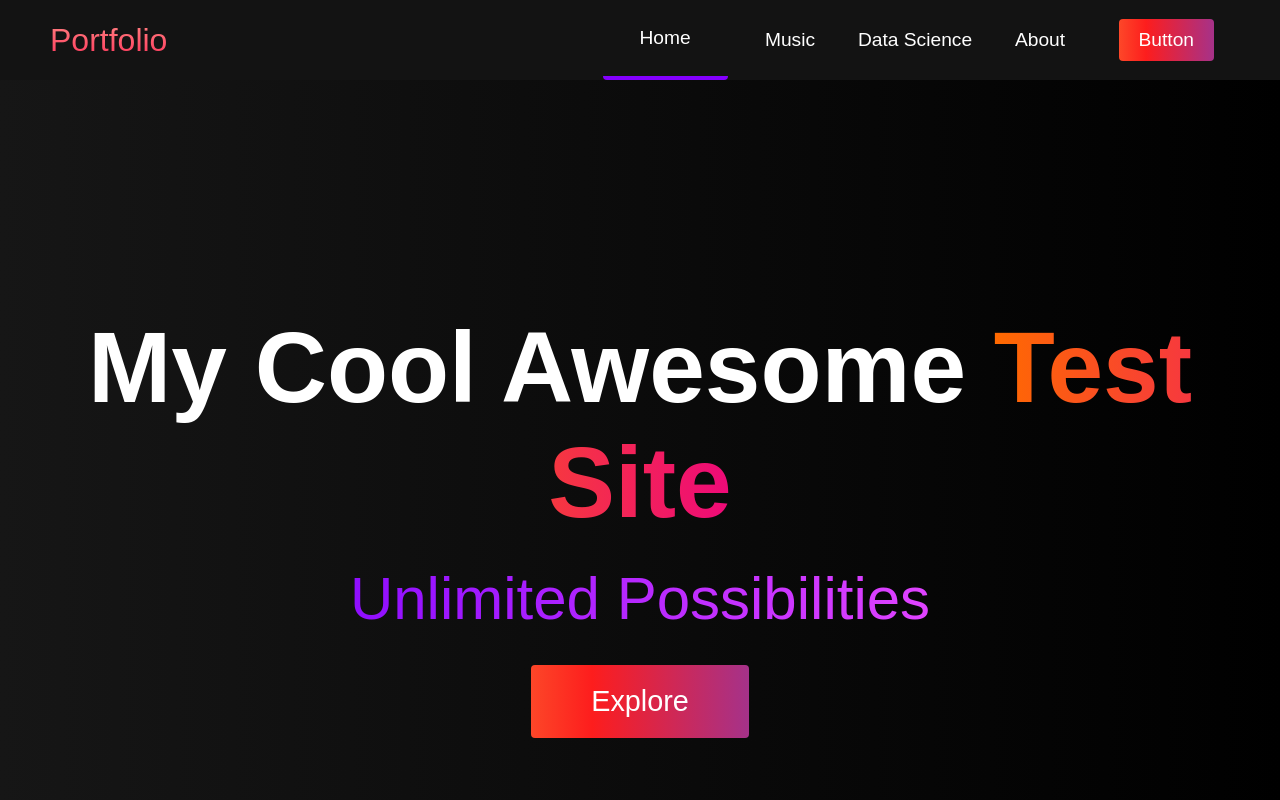
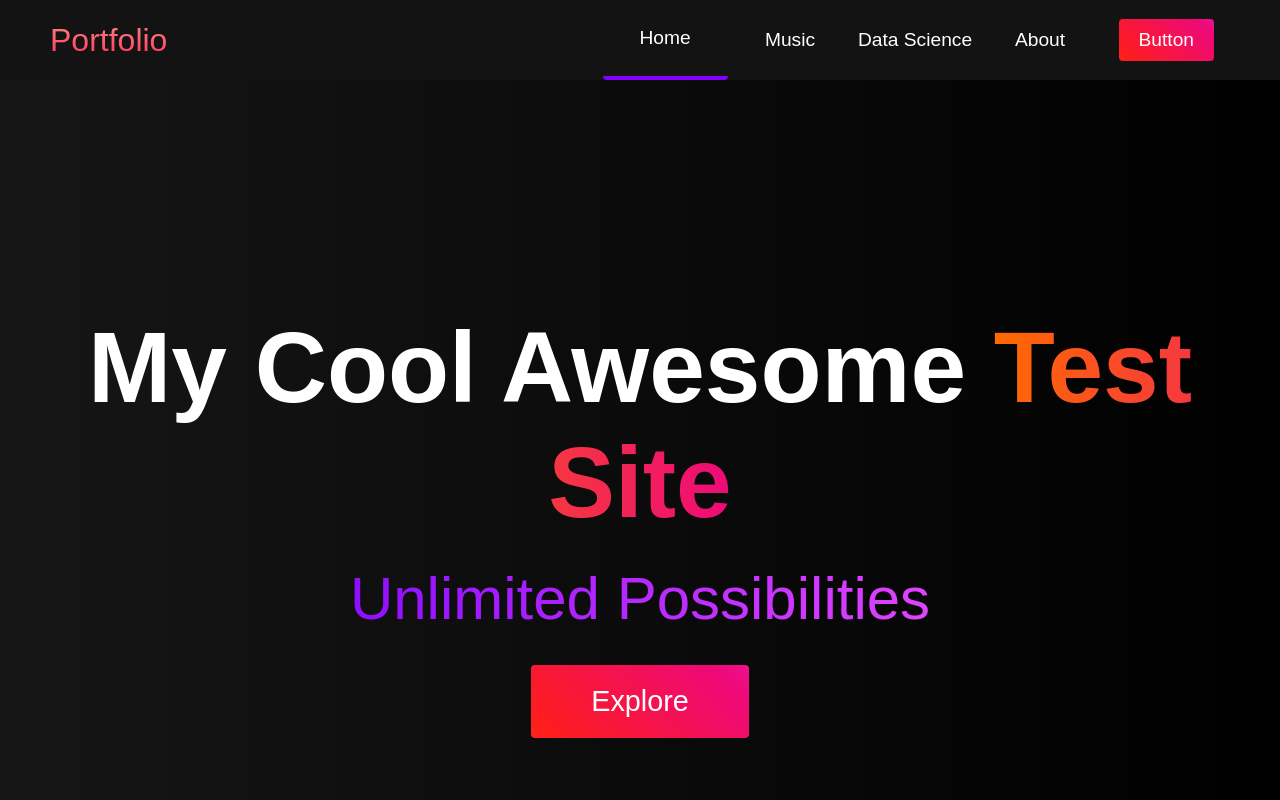
Before and after one commit to InfinityBowman/Website-Test, a plain HTML site: page index.html in a window 1280 px wide. Shown: the top 800 px of the page. Drawn offline with Linux system fonts and the light colour scheme.

Commit message:
Fixed gradient animations, added a slide in for unlimited possiblities text

```diff
--- a/index.html
+++ b/index.html
@@ -5,7 +5,7 @@
     <meta charset="UTF-8" />
     <meta name="viewport" content="width=device-width, initial-scale=1.0" />
     <title>My Website</title>
-    <link rel="stylesheet" href="styles.css" />
+    <link rel="stylesheet" href="/stylesheets/styles.css" />
   </head>
   <body>
     <!-- Navbar Section -->
@@ -43,7 +43,7 @@
       <div class="hero__container">
         <h1 class="hero__heading">My Cool Awesome <span>Test Site</span></h1>
         <p class="hero__description">Unlimited Possibilities</p>
-        <button class="main__btn"><a href="#">Explore</a></button>
+        <button class="main__btn"><a href="#about">Explore</a></button>
       </div>
     </div>
 
--- a/js/app.js
+++ b/js/app.js
@@ -1,44 +1,43 @@
-const menu = document.querySelector('#mobile-menu');
-const menuLinks = document.querySelector('.navbar__menu');
-const navLogo = document.querySelector('#navbar__logo');
-
+const menu = document.querySelector("#mobile-menu");
+const menuLinks = document.querySelector(".navbar__menu");
+const navLogo = document.querySelector("#navbar__logo");
 
 // Display Mobile Menu
 const mobileMenu = () => {
-    menu.classList.toggle('is-active');
-    menuLinks.classList.toggle('active');
+  menu.classList.toggle("is-active");
+  menuLinks.classList.toggle("active");
 };
 
-menu.addEventListener('click', mobileMenu);
+menu.addEventListener("click", mobileMenu);
 
 // Show active menu when scrolling
 const highlightMenu = () => {
-    const elem = document.querySelector('.highlight');
-    const homeMenu = document.querySelector('#home-page');
-    const aboutMenu = document.querySelector('#about-page');
-    const dataMenu = document.querySelector('#data-page');
-    const musicMenu = document.querySelector('#music-page');
+  const elem = document.querySelector(".highlight");
+  const homeMenu = document.querySelector("#home-page");
+  const aboutMenu = document.querySelector("#about-page");
+  const dataMenu = document.querySelector("#data-page");
+  const musicMenu = document.querySelector("#music-page");
   let scrollPos = window.scrollY;
 
-    if (window.location.href.includes('data.html')) {
-        dataMenu.classList.add('highlight');
-        homeMenu.classList.remove('highlight');
-        aboutMenu.classList.remove('highlight');
+  if (window.location.href.includes("data.html")) {
+    dataMenu.classList.add("highlight");
+    homeMenu.classList.remove("highlight");
+    aboutMenu.classList.remove("highlight");
     return;
   }
 
-    if (window.location.href.includes('music.html')) {
-        musicMenu.classList.add('highlight')
-        dataMenu.classList.remove('highlight');
-        homeMenu.classList.remove('highlight');
-        aboutMenu.classList.remove('highlight');
+  if (window.location.href.includes("music.html")) {
+    musicMenu.classList.add("highlight");
+    dataMenu.classList.remove("highlight");
+    homeMenu.classList.remove("highlight");
+    aboutMenu.classList.remove("highlight");
     return;
   }
 
   // Adds 'highlight' class to menu items
   if (window.innerWidth > 960 && scrollPos < 600) {
-        homeMenu.classList.add('highlight');
-        aboutMenu.classList.remove('highlight');
+    homeMenu.classList.add("highlight");
+    aboutMenu.classList.remove("highlight");
     return;
   }
   // else if (window.innerWidth > 960 && scrollPos < 1400) {
@@ -56,37 +55,20 @@ const highlightMenu = () => {
   // if((elem && window.innerWidth > 960 && scrollPos < 600) || elem) {
   //     elem.classList.remove('highlight');
   // }
-}
+};
 
-window.addEventListener('scroll', highlightMenu);
-window.addEventListener('load', highlightMenu);
-window.addEventListener('click', highlightMenu);
+window.addEventListener("scroll", highlightMenu);
+window.addEventListener("load", highlightMenu);
+window.addEventListener("click", highlightMenu);
 
 // Close mobile nav after click
 const hideMobileMenu = () => {
-    const menuBars = document.querySelector('.is-active');
+  const menuBars = document.querySelector(".is-active");
   if (window.innerWidth <= 768 && menuBars) {
-        menu.classList.toggle('is-active');
-        menuLinks.classList.remove('active');
+    menu.classList.toggle("is-active");
+    menuLinks.classList.remove("active");
   }
-}
+};
 
-menuLinks.addEventListener('click', hideMobileMenu);
-navLogo.addEventListener('click', hideMobileMenu);
-
-// Button gradient animations
-const button = document.querySelector('.button');
-const mainBtn = document.querySelector('.main__btn');
-
-  function updateGradient() {
-    const currentTime = new Date().getTime();
-    const position = (currentTime % 5000) / (50); // Change the divisor to adjust speed
-
-    button.style.backgroundPosition = position + '% 0%';
-    mainBtn.style.backgroundPosition = position + '% 0%';
-
-    requestAnimationFrame(updateGradient);
-  }
-  updateGradient();
-
-  // Try for logo
+menuLinks.addEventListener("click", hideMobileMenu);
+navLogo.addEventListener("click", hideMobileMenu);
--- a/styles.css
+++ b/stylesheets/styles.css
@@ -89,10 +89,17 @@
   color: #fff;
   transition: all 0.3s ease;
   background: #833ab4;
-  background: -webkit-linear-gradient(to right, #fcb045, #fd1d1d, #833ab4);
-  background: linear-gradient(to right, #fcb045, #fd1d1d, #833ab4);
-  background-size: 200% 100%;
-  transition: background-position 0.5s ease;
+  background: linear-gradient(
+    45deg,
+    #fcb045,
+    #ff6a00,
+    #fd1d1d,
+    #ee0979,
+    #e043ff,
+    #a33aff
+  );
+  background-size: 400% 400%;
+  animation: gradientAnimation 10s ease infinite;
 }
 
 .navbar__btn:hover {
@@ -244,12 +251,26 @@
 .hero__description {
   font-size: 60px;
   background: #da22ff;
-  background: -webkit-linear-gradient(to right, #9114ff, #e043ff);
   background: linear-gradient(to right, #8f0eff, #e043ff);
   -webkit-background-clip: text;
   -moz-background-clip: text;
   -webkit-text-fill-color: transparent;
   -moz-text-fill-color: transparent;
+  opacity: 0;
+  transform: translateX(-100%);
+  animation: heroSlideIn 5s ease-out;
+  animation-fill-mode: forwards;
+}
+
+@keyframes heroSlideIn {
+  0% {
+    transform: translateX(-100%);
+    opacity: 0;
+  }
+  100% {
+    transform: translateX(0%);
+    opacity: 100;
+  }
 }
 
 @media screen and (max-width: 768px) {
@@ -319,18 +340,36 @@
 .main__btn {
   font-size: 1.8rem;
   background: #833ab4;
-  background: -webkit-linear-gradient(to right, #fcb045, #fd1d1d, #833ab4);
-  background: linear-gradient(to right, #fcb045, #fd1d1d, #833ab4);
+  background: linear-gradient(
+    45deg,
+    #fcb045,
+    #ff6a00,
+    #fd1d1d,
+    #ee0979,
+    #e043ff,
+    #a33aff
+  );
+  background-size: 400% 400%;
+  animation: gradientAnimation 10s ease infinite;
   padding: 20px 60px;
   border: none;
   border-radius: 4px;
   margin-top: 2rem;
   cursor: pointer;
   position: relative;
-  transition: all 0.35s ease;
   outline: none;
-  background-size: 200% 100%;
-  transition: background-position 0.5s ease;
+}
+
+@keyframes gradientAnimation {
+  0% {
+    background-position: 0% 50%;
+  }
+  50% {
+    background-position: 100% 50%;
+  }
+  100% {
+    background-position: 0% 50%;
+  }
 }
 
 .main__btn a {
@@ -570,7 +609,7 @@
 /* Footer CSS */
 .footer__container {
   background-color: #131313;
-  padding: 5rem 0;
+  padding: 3rem 0;
   display: flex;
   flex-direction: column;
   justify-content: center;
```
Also changed, not shown: data.html (+2 -2 lines), music.html (+1 -1 lines), stylesheets/data.css (renamed from data.css), stylesheets/music.css (renamed from music.css). Lines whose indentation alone changed are shown as unchanged.
